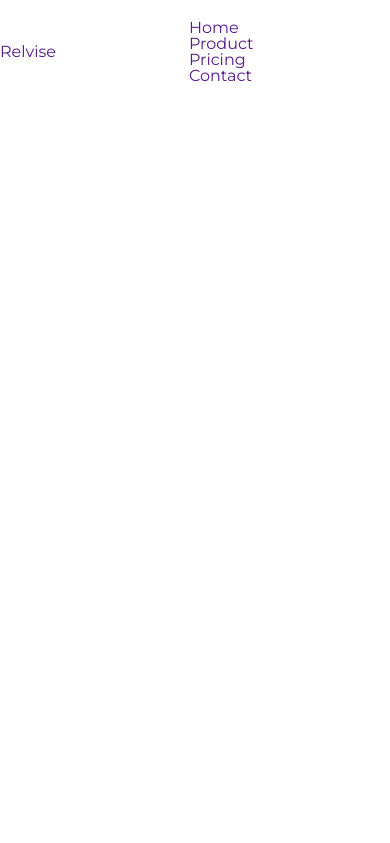
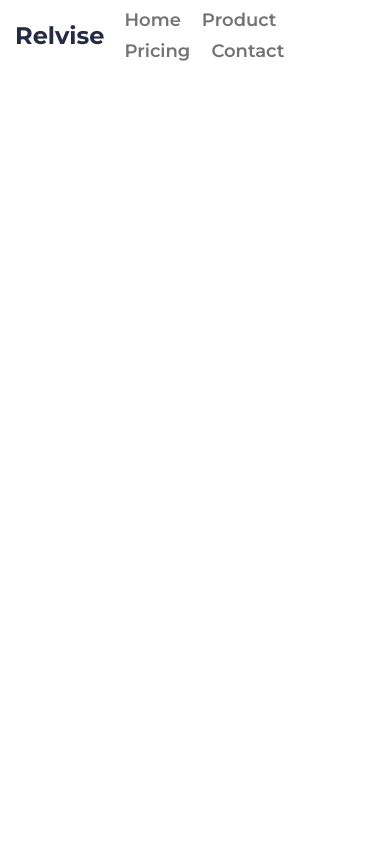
Before and after one commit to OlexaFirs/Tutorial, a plain HTML site: page index.html in a window 390 px wide. Shown: the top 843 px of the page. Drawn offline with Linux system fonts and the light colour scheme.

Commit message:
Update style.css

```diff
--- a/css/style.css
+++ b/css/style.css
@@ -1,3 +1,10 @@
+:root{
+    --primary-text-color: #252b42;
+    --secondary-text-color: #737373;
+    --primary-white-color: #ffffff;
+    --accent-text-color: #0d5c63;
+}
+
 /*Zero*/
 *,
 *::before,
@@ -5,7 +12,6 @@
     padding: 0;
     margin: 0;
     border: 0;
-    box-sizing: border-box;
     }
 
 a {
@@ -36,8 +42,9 @@ html,
 body{
     height: 100%;
     line-height: 1;
-    font-size: 16px;
-    color: #000000;
+    font-size: 14px;
+    color: var(--primary-text-color);
+    font-weight: 500;
     font-family: Montserrat;
 }
 
@@ -48,7 +55,9 @@ body{
 
 ._container{
     max-width: 1046px;
+    padding: 0px 15px;
     margin: 0px auto;
+    box-sizing: content-box;
 }
 
 /*-------------------header-----------------------------*/
@@ -67,14 +76,64 @@ body{
     align-items: center;
 }
 
+@media (max-width: 479px) {
+    .header-container {
+        min-height: 70px;
+    }
+}
+
 .header-logo{
+    font-size: 24px;
+    font-weight: 700;
+    color: inherit;
 
 }
 
 .header-menu {
     margin: 0px 0px 0px 133px
+}
+
+@media (max-width: 992px){
+    .header-menu{
+        margin: 0px 0px 0px 80px;
+    }
+}
+
+@media (max-width: 767px) {
+    .header-menu {
+        margin: 0px 0px 0px 40px;
+    }
+}
+
+@media (max-width: 479px) {
+    .header-menu {
+        margin: 0px 0px 0px 20px;
+    }
+}
+
+.menu{
+    padding: 5px 0;
+}
+
+.menu-list{
+    display: flex;
+    flex-wrap: wrap;
 
 }
-.menu-list{}
-.menu-item{}
-.menu-link{}
+
+.menu-item:not(:last-child){
+    margin: 0px 21px 0px 0px;
+
+}
+
+.menu-link{
+    color: var(--secondary-text-color);
+    font-weight: 600;
+    line-height: calc(24 / 14 * 100%);
+}
+
+@media (max-width: 479px) {
+    .menu-link {
+        font-size: 18px;
+    }
+}
```
